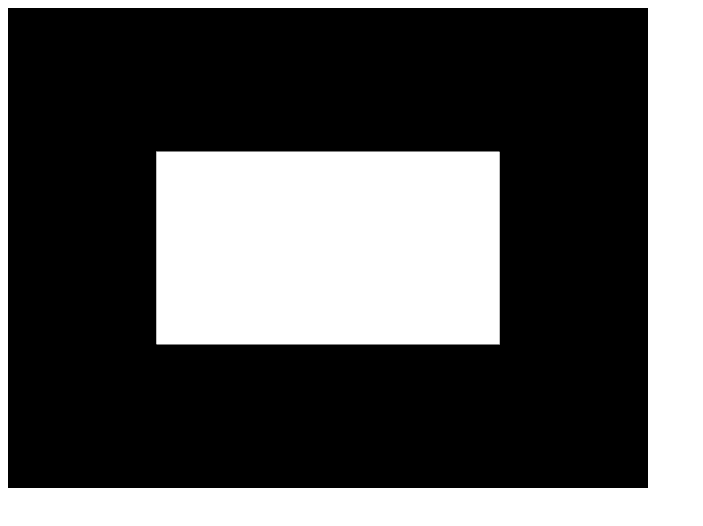
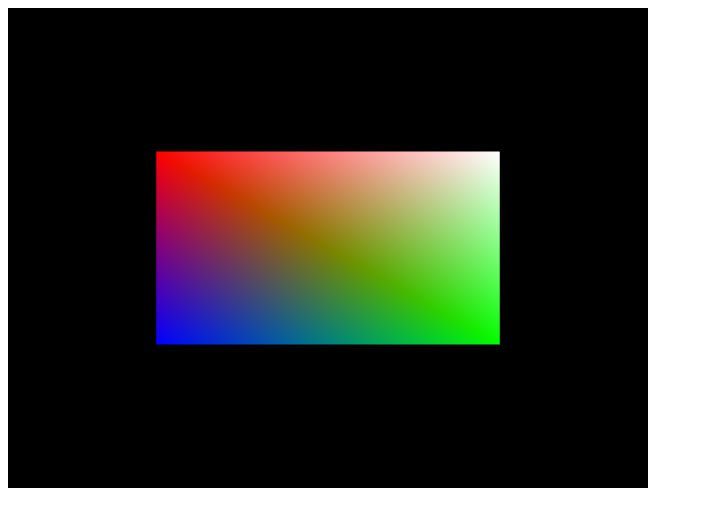
Before and after one commit to th3james/sierpinski-webGL, a plain HTML site: page index.html in a window 1280 px wide. Shown: the whole page, without its empty margins (0-703 px from the left). Drawn offline with Linux system fonts and the light colour scheme.

Commit message:
Add colour buffers and shader params

```diff
--- a/index.html
+++ b/index.html
@@ -2,17 +2,24 @@
   <head>
     <script id="shader-vs" type="x-shader/x-vertex">
       attribute vec3 aVertexPosition;
+      attribute vec4 aVertexColor;
 
       uniform mat4 uMVMatrix;
       uniform mat4 uPMatrix;
 
+      varying lowp vec4 vColor;
+
       void main(void) {
         gl_Position = uPMatrix * uMVMatrix * vec4(aVertexPosition, 1.0);
+        vColor = aVertexColor;
       }
     </script>
     <script id="shader-fs" type="x-shader/x-fragment">
+      varying lowp vec4 vColor;
+
       void main(void) {
-        gl_FragColor = vec4(1.0, 1.0, 1.0, 1.0);
+        //gl_FragColor = vec4(1.0, 1.0, 1.0, 1.0);
+        gl_FragColor = vColor;
       }
     </script>
     <script src="lib/sylvester.js" type="text/javascript"></script>
--- a/src/main.js
+++ b/src/main.js
@@ -78,6 +78,14 @@
     return vertexPositionAttribute;
   }
 
+  var initVertexColorAttribute = function(gl, program) {
+    var vertexColorAttribute = gl.getAttribLocation(
+      program, "aVertexColor"
+    );
+    gl.enableVertexAttribArray(vertexColorAttribute);
+    return vertexColorAttribute;
+  }
+
   var initBuffers = function(gl) {
     var squareVerticesBuffer = gl.createBuffer();
     gl.bindBuffer(gl.ARRAY_BUFFER, squareVerticesBuffer);
@@ -94,6 +102,20 @@
     );
     return squareVerticesBuffer;
   };
+
+  var initColorBuffer = function(gl) {
+    var colors = [
+      1.0,  1.0,  1.0,  1.0,    // white
+      1.0,  0.0,  0.0,  1.0,    // red
+      0.0,  1.0,  0.0,  1.0,    // green
+      0.0,  0.0,  1.0,  1.0     // blue
+    ];
+
+    var squareVerticesColorBuffer = gl.createBuffer();
+    gl.bindBuffer(gl.ARRAY_BUFFER, squareVerticesColorBuffer);
+    gl.bufferData(gl.ARRAY_BUFFER, new Float32Array(colors), gl.STATIC_DRAW);
+    return squareVerticesColorBuffer;
+  }
 
   var loadIdentity = function() {
     mvMatrix = Matrix.I(4);
@@ -116,7 +138,7 @@
   }
 
   var horizAspect = 480.0/640.0;
-  var drawScene = function(gl, program, squareVerticesBuffer, vertexPositionAttribute) {
+  var drawScene = function(gl, program, squareVerticesBuffer, squareVerticesColorBuffer, vertexPositionAttribute, vertexColorAttribute) {
     gl.clear(gl.COLOR_BUFFER_BIT | gl.DEPTH_BUFFER_BIT);
     var perspectiveMatrix = makePerspective(45, horizAspect, 0.1, 100.0);
 
@@ -127,6 +149,10 @@
     gl.vertexAttribPointer(
       vertexPositionAttribute, 3, gl.FLOAT, false, 0, 0
     );
+
+    gl.bindBuffer(gl.ARRAY_BUFFER, squareVerticesColorBuffer);
+    gl.vertexAttribPointer(vertexColorAttribute, 4, gl.FLOAT, false, 0, 0);
+
     setMatrixUniforms(perspectiveMatrix, program);
     gl.drawArrays(gl.TRIANGLE_STRIP, 0, 4);
   }
@@ -152,13 +178,17 @@
     gl.clear(gl.COLOR_BUFFER_BIT | gl.DEPTH_BUFFER_BIT);
     gl.viewport(0, 0, canvas.width, canvas.height);
 
+    var squareVerticesBuffer = initBuffers(gl)
+    var colorBuffer = initColorBuffer(gl);
     var shaderProgram = initShaders(gl);
-    var squareVerticesBuffer = initBuffers(gl)
     var vertexPositionAttribute = initVertexPositionAttribute(
       gl, shaderProgram
     );
+    var vertexColorAttribute = initVertexColorAttribute(
+      gl, shaderProgram
+    );
     drawScene(
-      gl, shaderProgram, squareVerticesBuffer, vertexPositionAttribute
+      gl, shaderProgram, squareVerticesBuffer, colorBuffer, vertexPositionAttribute, vertexColorAttribute
     );
   };
 
```
